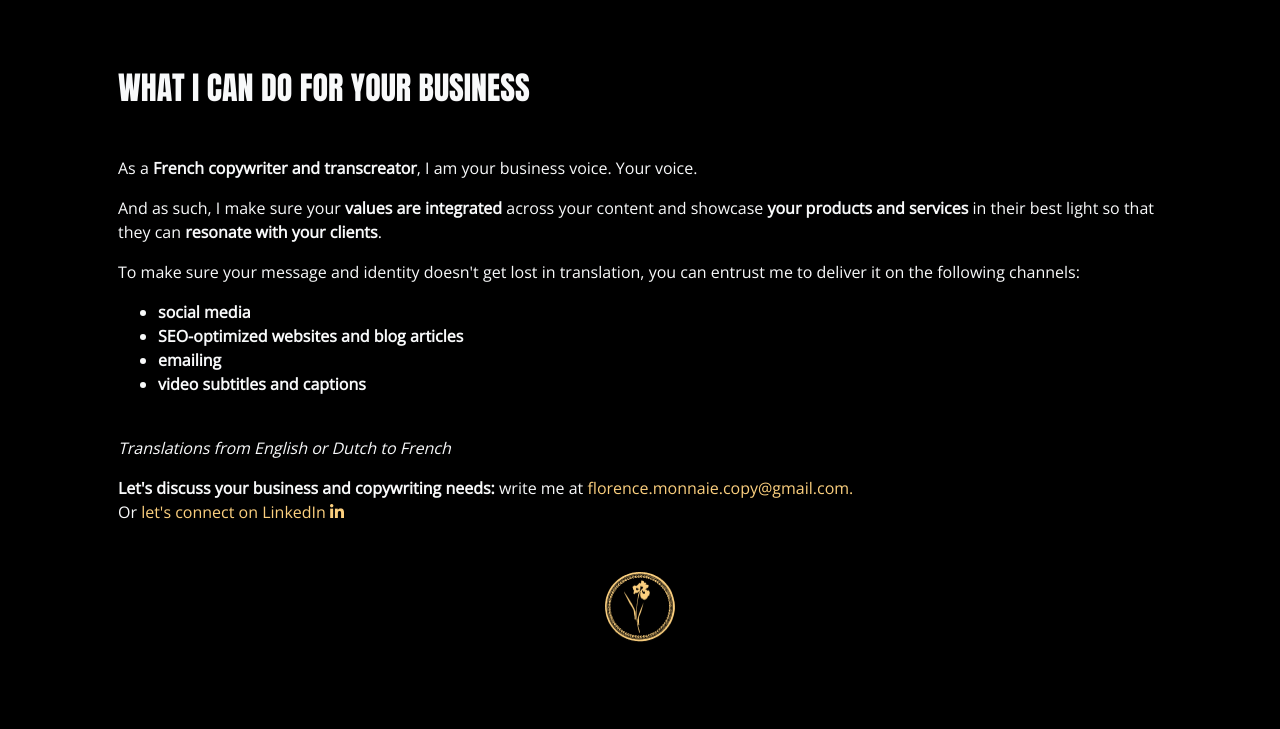
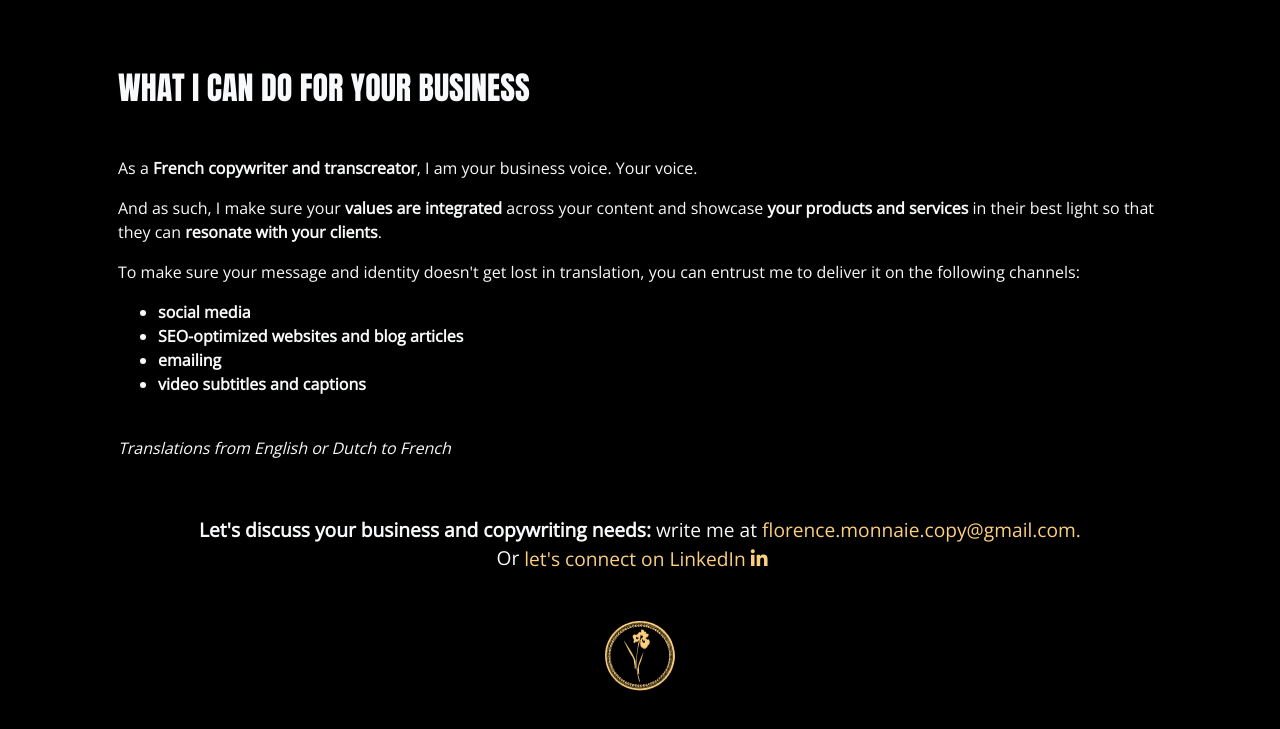
Before and after one commit to flo-mnn/portfolio, a website: page index.html in a window 1280 px wide. Shown: the part 2305-3034 px from the top of the page. Drawn offline with nearby package versions, Linux system fonts and the light colour scheme; some packages are replaced by stand-ins of ours; a script that the page names is missing.

Commit message:
0111_updatedescription_style

```diff
--- a/index.html
+++ b/index.html
@@ -167,10 +167,11 @@
             </ul>
             <br><i>Translations from English or Dutch to French</i>
             </p>
-            <p>
+            <p> <br> </p>
+            <p style="font-size: 1.2rem; text-align: center;">
                 <b>Let's discuss your business and copywriting needs:</b> write me at <a href="mailto:florence.monnaie.copy@gmail.com" class="text-warning">florence.monnaie.copy@gmail.com.</a>
-            <br>Or <a href="https://www.linkedin.com/in/florence-monnaie-redaction-writing-translator-fr-en-ru/" class="text-warning">
-                <span>let's connect on LinkedIn </span><i class="fab fa-linkedin-in mr-3"></i>
+            <br><span style="padding-top:0.7rem">Or <a href="https://www.linkedin.com/in/florence-monnaie-redaction-writing-translator-fr-en-ru/" class="text-warning">
+                <span>let's connect on LinkedIn </span><i class="fab fa-linkedin-in mr-3"></i></span>
             </a>
 
             </p>
```
